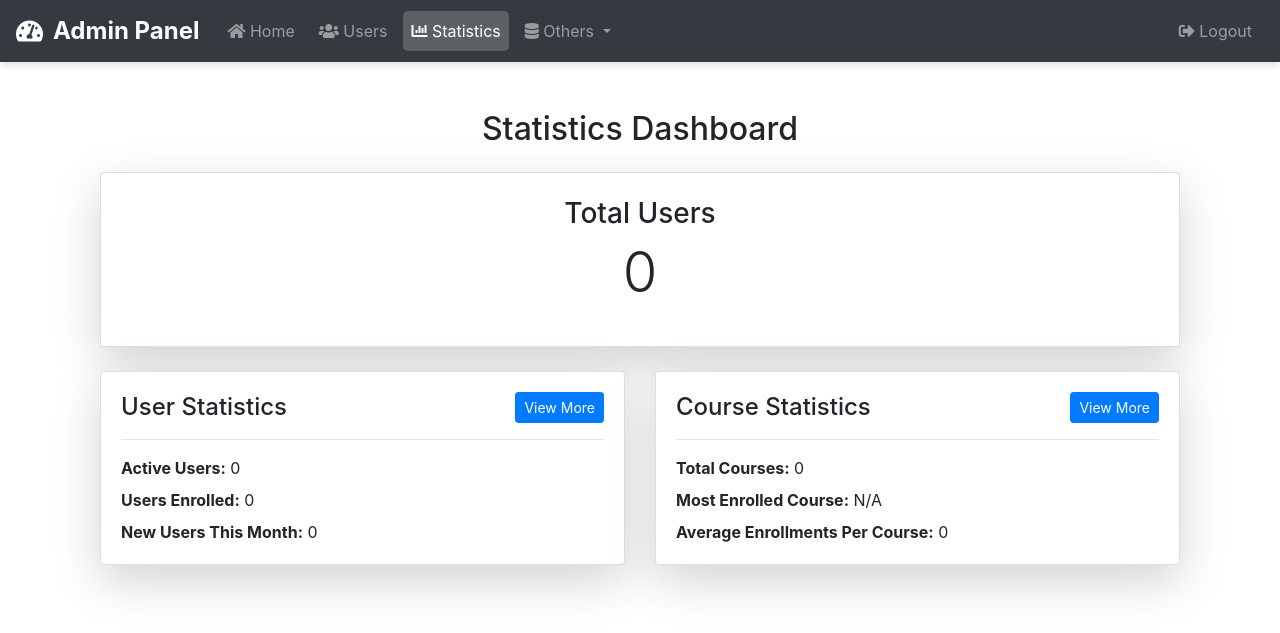
After one commit to a-bibash/ePlatform, a Django app: page /adminpanel/stats_dashboard/ in a window 1280 px wide. The commit adds this page. Shown: the top 633 px of the page. Run offline with Django 5.2, Linux system fonts and the light colour scheme; data that the repository does not hold is empty; some libraries are stand-ins or nearby versions.

Commit message:
Add download to Excel option for stats, improve admin panel, enhance video buffer, add stats details, and improve course enrollment

```diff
--- a/eStudy/adminpanel/urls.py
+++ b/eStudy/adminpanel/urls.py
@@ -1,16 +1,25 @@
 from django.urls import path
-from . import views
+from .views import *
 
 urlpatterns = [
-    path('', views.home, name='adminpanel_home'),  # Home page
+    path('', home, name='adminpanel_home'),  # Home page
 
-    path('users/', views.user_list, name='user_list'),
-    path('users/create/', views.user_create, name='user_create'),
-    path('users/update/<int:pk>/', views.user_update, name='user_update'),
-    path('users/delete/<int:pk>/', views.user_delete, name='user_delete'),
+    path('users/', user_list, name='user_list'),
+    path('users/create/', user_create, name='user_create'),
+    path('users/update/<int:pk>/', user_update, name='user_update'),
+    path('users/delete/<int:pk>/', user_delete, name='user_delete'),
 
-    path('models/<str:app_label>/<str:model_name>/', views.model_list, name='model_list'),
-    path('models/<str:app_label>/<str:model_name>/create/', views.model_create, name='model_create'),
-    path('models/<str:app_label>/<str:model_name>/update/<int:pk>/', views.model_update, name='model_update'),
-    path('models/<str:app_label>/<str:model_name>/delete/<int:pk>/', views.model_delete, name='model_delete'),
+    path('models/<str:app_label>/<str:model_name>/', model_list, name='model_list'),
+    path('models/<str:app_label>/<str:model_name>/create/', model_create, name='model_create'),
+    path('models/<str:app_label>/<str:model_name>/update/<int:pk>/', model_update, name='model_update'),
+    path('models/<str:app_label>/<str:model_name>/delete/<int:pk>/', model_delete, name='model_delete'),
+
+    path('stats_dashboard/', stats_dashboard_view, name='stats_dashboard'),
+
+    path('stats/users/', user_stats_detail, name='user_stats_detail'),
+    path('stats/users/export/', export_users_excel, name='export_users_excel'),
+
+    path('stats/courses/', course_stats_detail, name='course_stats_detail'),
+    path('stats/courses/<str:course_title>/enrollments/', course_enrollment_details, name='course_enrollment_details'),
+    path('stats/courses/<str:course_title>/export/', export_course_users_excel, name='export_course_users_excel'),
 ]
--- a/eStudy/adminpanel/views.py
+++ b/eStudy/adminpanel/views.py
@@ -5,7 +5,9 @@ from django.contrib import messages
 from django.apps import apps
 from courses.models import *
 from django.forms import modelform_factory
-from django.contrib.auth.models import User  # Default User model
+# from django.contrib.auth.models import User  # Default User model
+from django.contrib.auth import get_user_model
+User = get_user_model()  # Defined once at the top
 
 def user_list(request):
     users = User.objects.all()
@@ -126,27 +128,252 @@ def model_delete(request, app_label, model_name, pk):
 
 
 
+from django.apps import apps
+from django.contrib.auth import get_user_model
+from django.shortcuts import render
+
 def home(request):
-    # Get the default User model
+    User = get_user_model()  # Get the currently used User model
+
+    # Store User model info separately to ensure it appears only once
     user_model_info = {
         'name': User.__name__,
         'app_label': User._meta.app_label,
         'verbose_name': User._meta.verbose_name_plural,
     }
 
-    # Get all models from your custom apps
+    # Get all models from your custom apps, excluding duplicates of User
     custom_models_info = []
     for app_config in apps.get_app_configs():
-        # Exclude Django's built-in apps (e.g., admin, auth, sessions)
         if not app_config.name.startswith('django.') and app_config.name != 'adminpanel':
             for model in app_config.get_models():
-                custom_models_info.append({
-                    'name': model.__name__,
-                    'app_label': model._meta.app_label,
-                    'verbose_name': model._meta.verbose_name_plural,
-                })
+                if model.__name__.lower() != "user":  # Ensure we don't add 'User' twice
+                    custom_models_info.append({
+                        'name': model.__name__,
+                        'app_label': model._meta.app_label,
+                        'verbose_name': model._meta.verbose_name_plural,
+                    })
 
-    # Combine the User model and custom app models
+    # Combine User model and other models
     models = [user_model_info] + custom_models_info
 
     return render(request, 'adminpanel/home.html', {'models': models})
+
+
+
+
+
+
+
+
+
+
+
+
+
+
+from django.shortcuts import render
+from django.utils.timezone import now, timedelta
+from django.contrib.auth import get_user_model
+from courses.models import Enrollment, Course
+
+User = get_user_model()
+
+def stats_dashboard_view(request):
+    # User Statistics
+    total_users = User.objects.count()
+    new_users = User.objects.filter(date_joined__gte=now() - timedelta(days=30)).count()
+    users_enrolled = Enrollment.objects.values("user").distinct().count()
+    users_not_enrolled = total_users - users_enrolled
+    active_users = User.objects.filter(is_active=True).count()
+
+    # Course Statistics
+    total_courses = Course.objects.count()
+    most_enrolled_course = (
+        Course.objects.annotate(enrollment_count=models.Count("enrollments"))
+        .order_by("-enrollment_count")
+        .first()
+    )
+    avg_enrollments = (
+        Enrollment.objects.count() / total_courses if total_courses > 0 else 0
+    )
+
+    context = {
+        "total_users": total_users,
+        "new_users": new_users,
+        "users_enrolled": users_enrolled,
+        "users_not_enrolled": users_not_enrolled,
+        "active_users": active_users,
+        "total_courses": total_courses,
+        "most_enrolled_course": most_enrolled_course.title if most_enrolled_course else "N/A",
+        "avg_enrollments": round(avg_enrollments, 2),
+    }
+    return render(request, "stats/stats_dashboard.html", context)
+
+
+
+
+from django.shortcuts import render
+from django.contrib.auth import get_user_model
+
+User = get_user_model()
+
+# User Stats Detailed View
+def user_stats_detail(request):
+    users = User.objects.values("first_name", "last_name", "email", "date_joined",'username')
+    context = {
+        "users": users
+    }
+    return render(request, "stats/user_stats_details.html", context)
+
+
+
+
+
+
+
+
+import pandas as pd
+from django.http import HttpResponse
+from django.contrib.auth import get_user_model
+from django.utils.timezone import make_naive
+
+User = get_user_model()
+
+def export_users_excel(request):
+    # Exclude sensitive fields if needed
+    excluded_fields = ['password', 'last_login','is_superuser','is_staff']
+    model_fields = [field.name for field in User._meta.fields if field.name not in excluded_fields]
+
+    # Fetch user data dynamically
+    users = list(User.objects.values(*model_fields))
+
+    # Convert timezone-aware datetime fields
+    for user in users:
+        for field, value in user.items():
+            if isinstance(value, (pd.Timestamp,)):
+                user[field] = value.tz_localize(None)  # Remove timezone
+            elif hasattr(value, 'tzinfo'):  # Django datetime fields
+                user[field] = make_naive(value)  # Convert to naive datetime
+
+    # Convert data to DataFrame
+    df = pd.DataFrame(users)
+
+    # Format datetime fields properly
+    for field in df.columns:
+        if pd.api.types.is_datetime64_any_dtype(df[field]):  # Auto-detect datetime fields
+            df[field] = df[field].dt.strftime('%Y-%m-%d %H:%M')
+
+    # Generate Excel response
+    response = HttpResponse(content_type='application/vnd.openxmlformats-officedocument.spreadsheetml.sheet')
+    response['Content-Disposition'] = 'attachment; filename="All_users_details.xlsx"'
+
+    df.to_excel(response, index=False, engine='openpyxl')
+
+    return response
+
+
+
+
+
+
+from django.shortcuts import render
+from courses.models import Course, Enrollment, Video
+
+def course_stats_detail(request):
+    course_data = []
+
+    # Fetch all courses and calculate required details
+    courses = Course.objects.all()
+    for course in courses:
+        total_enrollments = Enrollment.objects.filter(course=course).count()
+        total_videos = Video.objects.filter(course=course).count()
+
+        course_data.append({
+            "title": course.title,
+            "total_enrollments": total_enrollments,
+            "total_videos": total_videos,
+        })
+
+    return render(request, 'stats/course_stats_details.html', {'courses': course_data})
+
+
+
+
+from django.shortcuts import render, get_object_or_404
+from courses.models import Course, Enrollment
+from django.contrib.auth import get_user_model
+
+User = get_user_model()
+
+def course_enrollment_details(request, course_title):
+    # Get the course object
+    course = get_object_or_404(Course, title=course_title)
+
+    # Fetch enrolled users using the Enrollment model
+    enrollments = Enrollment.objects.filter(course=course).select_related("user")
+
+    # Extract user details dynamically
+    enrolled_users = [
+        {
+            "username": enrollment.user.username,
+            "first_name": enrollment.user.first_name,
+            "last_name": enrollment.user.last_name,
+            "email": enrollment.user.email,
+            "date_joined": enrollment.user.date_joined,
+        }
+        for enrollment in enrollments
+    ]
+
+    context = {
+        "course": course,
+        "enrolled_users": enrolled_users,
+    }
+    return render(request, "stats/course_enrollment_details.html", context)
+
+
+
+
+
+
+import pandas as pd
+from django.http import HttpResponse
+from django.shortcuts import get_object_or_404
+from django.utils.timezone import make_naive
+from django.contrib.auth import get_user_model
+from courses.models import Course, Enrollment
+
+User = get_user_model()
+
+def export_course_users_excel(request, course_title):
+    # Get the course object
+    course = get_object_or_404(Course, title=course_title)
+
+    # Fetch enrolled users dynamically
+    excluded_fields = ['password', 'last_login', 'is_superuser', 'is_staff']
+    user_fields = [field.name for field in User._meta.fields if field.name not in excluded_fields]
+
+    enrollments = Enrollment.objects.select_related("user").filter(course=course)
+    users = [ {field: getattr(enrollment.user, field, None) for field in user_fields} for enrollment in enrollments]
+
+    # Convert timezone-aware datetime fields
+    for user in users:
+        for field, value in user.items():
+            if hasattr(value, 'tzinfo'):  # Check if it's a timezone-aware datetime
+                user[field] = make_naive(value)  # Convert to naive datetime
+
+    # Convert data to DataFrame
+    df = pd.DataFrame(users)
+
+    # Format datetime fields properly
+    for field in df.columns:
+        if pd.api.types.is_datetime64_any_dtype(df[field]):
+            df[field] = df[field].dt.strftime('%Y-%m-%d %H:%M')
+
+    # Generate Excel response
+    response = HttpResponse(content_type='application/vnd.openxmlformats-officedocument.spreadsheetml.sheet')
+    response['Content-Disposition'] = f'attachment; filename="Users_enrolled_on_{course.title}.xlsx"'
+
+    df.to_excel(response, index=False, engine='openpyxl')
+
+    return response
--- a/eStudy/courses/admin.py
+++ b/eStudy/courses/admin.py
@@ -1,5 +1,5 @@
 from django.contrib import admin
-from .models import Course, Video, UserVideoAccess
+from .models import Course, Video, UserVideoAccess,User,Enrollment
 # Register your models here.
 
 
@@ -7,3 +7,6 @@ from .models import Course, Video, UserVideoAccess
 admin.site.register(Course)
 admin.site.register(Video)
 admin.site.register(UserVideoAccess)
+admin.site.register(User)
+
+admin.site.register(Enrollment)
--- a/eStudy/courses/urls.py
+++ b/eStudy/courses/urls.py
@@ -12,6 +12,9 @@ urlpatterns = [
 
     path('courses/<int:course_id>/', course_videos, name='course_videos'),
     path('videos/<int:video_id>/stream/', stream_video, name='stream_video'),
+    path('course/<int:course_id>/enroll/', enroll_course, name='enroll_course'),
+
+
 
     # Authentication URLs
     path('login/', login_view, name='login'),
--- a/eStudy/eStudy/settings.py
+++ b/eStudy/eStudy/settings.py
@@ -163,3 +163,5 @@ SIMPLE_JWT = {
 
 MEDIA_URL = '/media/'
 MEDIA_ROOT = os.path.join(BASE_DIR, 'media')
+
+AUTH_USER_MODEL = 'courses.User'  # Update to match your app's name
--- a/eStudy/templates/layouts/ad_base.html
+++ b/eStudy/templates/layouts/ad_base.html
@@ -100,6 +100,15 @@
                         <i class="fas fa-users"></i> Users
                     </a>
                 </li>
+                <li class="nav-item">
+                    <a class="nav-link {% if request.resolver_match.url_name == 'stats_dashboard' %}active{% endif %}" href="{% url 'stats_dashboard' %}">
+                        <i class="fas fa-chart-bar"></i> Statistics
+                    </a>
+                </li>
+
+
+
+
                 <!-- Models Dropdown -->
                 <li class="nav-item dropdown">
                     <a class="nav-link dropdown-toggle" href="#" id="navbarDropdown" role="button" data-toggle="dropdown" aria-haspopup="true" aria-expanded="false">
@@ -107,9 +116,11 @@
                     </a>
                     <div class="dropdown-menu" aria-labelledby="navbarDropdown">
                         {% for model in models_list %}
-                            <a class="dropdown-item" href="{% url 'model_list' app_label=model.app_label model_name=model.name %}">
-                                <i class="fas fa-table"></i> {{ model.verbose_name|title }}
-                            </a>
+                            {% if model.name|lower != "user" %}  {# Exclude the User model #}
+                                <a class="dropdown-item" href="{% url 'model_list' app_label=model.app_label model_name=model.name|lower %}">
+                                    <i class="fas fa-table"></i> {{ model.verbose_name|title }}
+                                </a>
+                            {% endif %}
                         {% endfor %}
                     </div>
                 </li>
--- a/eStudy/templates/layouts/base.html
+++ b/eStudy/templates/layouts/base.html
@@ -3,7 +3,7 @@
 <head>
     <meta charset="UTF-8">
     <meta name="viewport" content="width=device-width, initial-scale=1.0">
-    <title>E-Learning Platform</title>
+    <title>{% block title %}E-Learning Platform{% endblock %}</title>
     <!-- Default styles -->
     <style>
         /* General Styles */
@@ -164,7 +164,9 @@
 <body>
     <!-- Navigation Bar -->
     <div class="navbar">
-        <div class="logo">E-Learning Platform</div>
+        <a href="{% url 'home' %}">
+            <div class="logo">E-Learning Platform</div>
+        </a>
         <div class="nav-links">
             {% if user.is_authenticated %}
                 <!-- Navbar for logged-in users -->
--- /dev/null
+++ b/eStudy/templates/stats/stats_dashboard.html
@@ -0,0 +1,57 @@
+{% extends 'layouts/ad_base.html' %}
+{% load static %}
+
+{% block content %}
+<div class="container mt-5">
+    <h2 class="text-center mb-4">Statistics Dashboard</h2>
+
+    <!-- Total Users Overview -->
+    <div class="row mb-4">
+        <div class="col-12">
+            <div class="card shadow-lg text-center p-4">
+                <h3>Total Users</h3>
+                <p class="display-4 fw-bold">{{ total_users }}</p>
+            </div>
+        </div>
+    </div>
+
+    <!-- Detailed Stats Section -->
+    <div class="row">
+        <!-- User Statistics -->
+        <div class="col-md-6">
+            <div class="card shadow-lg h-100">
+                <div class="card-body">
+                    <div class="d-flex justify-content-between align-items-center">
+                        <h4 class="mb-0">User Statistics</h4>
+                        <a href="{% url 'user_stats_detail' %}" class="btn btn-sm btn-primary">View More</a>
+                    </div>
+                    <hr>
+                    <div class="stats-content">
+                        <p class="mb-2"><strong>Active Users:</strong> {{ active_users }}</p>
+                        <p class="mb-2"><strong>Users Enrolled:</strong> {{ users_enrolled }}</p>
+                        <p class="mb-0"><strong>New Users This Month:</strong> {{ new_users }}</p>
+                    </div>
+                </div>
+            </div>
+        </div>
+
+        <!-- Course Statistics -->
+        <div class="col-md-6">
+            <div class="card shadow-lg h-100">
+                <div class="card-body">
+                    <div class="d-flex justify-content-between align-items-center">
+                        <h4 class="mb-0">Course Statistics</h4>
+                        <a href="{% url 'course_stats_detail' %}" class="btn btn-sm btn-primary">View More</a>
+                    </div>
+                    <hr>
+                    <div class="stats-content">
+                        <p class="mb-2"><strong>Total Courses:</strong> {{ total_courses }}</p>
+                        <p class="mb-2"><strong>Most Enrolled Course:</strong> {{ most_enrolled_course }}</p>
+                        <p class="mb-0"><strong>Average Enrollments Per Course:</strong> {{ avg_enrollments }}</p>
+                    </div>
+                </div>
+            </div>
+        </div>
+    </div>
+</div>
+{% endblock %}
```
Also changed, not shown: eStudy/courses/forms.py (+8 -0 lines), eStudy/courses/models.py (+71 -8 lines), eStudy/courses/storage.py (added, +16 -0 lines), eStudy/courses/views.py (+54 -20 lines), eStudy/templates/adminpanel/home.html (+4 -3 lines), eStudy/templates/adminpanel/user_form.html (+19 -7 lines), eStudy/templates/courses/course_details.html (+7 -2 lines), eStudy/templates/stats/course_enrollment_details.html (added, +47 -0 lines), eStudy/templates/stats/course_stats_details.html (added, +43 -0 lines), eStudy/templates/stats/user_stats_details.html (added, +47 -0 lines), eStudy/courses/migrations/0002_alter_course_title_alter_video_title_user_enrollment_and_more.py (added).
